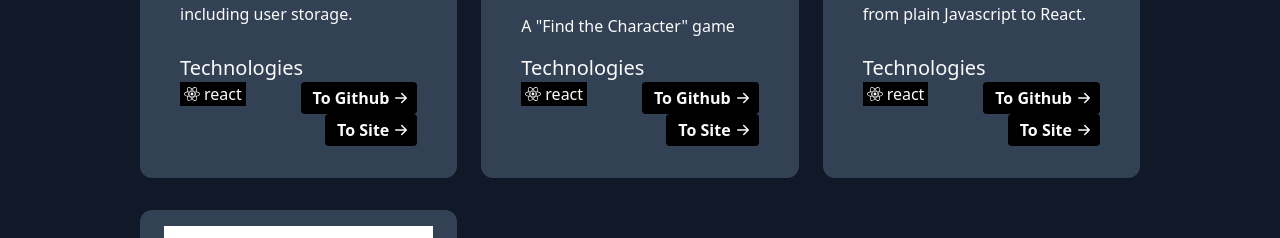
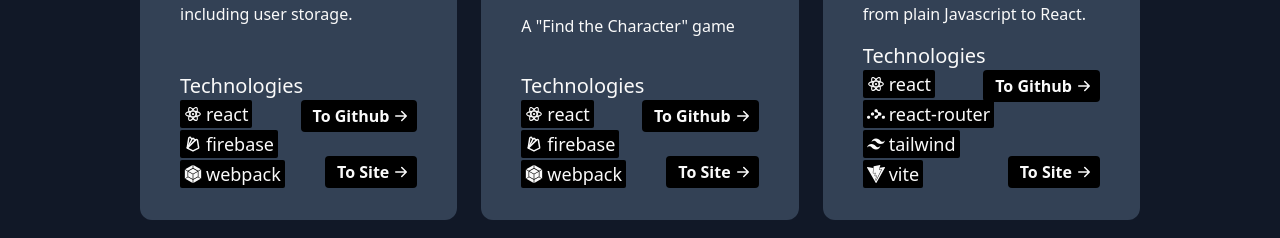
Before and after one commit to smmmfrd/portfolio, a React (Vite) app: page / in a window 1280 px wide. Shown: the part 658-896 px from the top of the page. Built offline with nearby package versions, Linux system fonts and the light colour scheme.

Commit message:
Technology Icons

```diff
--- a/src/App.jsx
+++ b/src/App.jsx
@@ -28,28 +28,28 @@ function App() {
           <Project
             projectName={"Rookie Drive"}
             projectDescription={"A relica of Google Drive, including user storage."}
-            technologies={["react"]}
+            technologies={["react", "firebase", "webpack"]}
             githubLink={"#"}
             siteLink={"#"}
           />
           <Project
             projectName={"Where's Waldo App"}
             projectDescription={'A "Find the Character" game'}
-            technologies={["react"]}
+            technologies={["react", "firebase", "webpack"]}
             githubLink={"#"}
             siteLink={"#"}
           />
           <Project
             projectName={"Battleship"}
             projectDescription={"The game Battleship, redone from plain Javascript to React."}
-            technologies={["react"]}
+            technologies={["react", "react-router", "tailwind", "vite"]}
             githubLink={"#"}
             siteLink={"#"}
           />
           <Project
             projectName={"Fake RMT Site"}
             projectDescription={"A fake store for 'real money trading' of video game items."}
-            technologies={["react"]}
+            technologies={["react", "react-router", "vite"]}
             githubLink={"#"}
             siteLink={"#"}
           />
--- a/src/components/Project.jsx
+++ b/src/components/Project.jsx
@@ -1,16 +1,31 @@
 import { BsArrowRightShort } from "react-icons/bs";
-import { FaReact } from "react-icons/fa";
+import { RiReactjsLine } from "react-icons/ri";
+import { TbBrandFirebase } from "react-icons/tb";
+import { SiReactrouter, SiWebpack, SiTailwindcss, SiVite } from "react-icons/si"
 
 export default function Project({ projectName, projectDescription, technologies, githubLink, siteLink }) {
     function findElement(techName) {
         switch (techName){
             case "react":
-                return <FaReact />;
+                return <RiReactjsLine />;
+            case "firebase":
+                return <TbBrandFirebase />;
+            case "react-router":
+                return <SiReactrouter />;
+            case "webpack":
+                return <SiWebpack />;
+            case "tailwind":
+                return <SiTailwindcss />;
+            case "vite":
+                return <SiVite />;
+            default:
+                return;
         }
     }
 
     const techElements = technologies.map(tech => {
-        return <div className="px-1 bg-black flex items-center gap-1">
+        return <div className="px-1 bg-black flex-none text-lg
+            flex items-center gap-1 rounded-sm">
             {findElement(tech)} {tech}</div>
     });
 
@@ -26,7 +41,7 @@ export default function Project({ projectName, projectDescription, technologies,
                 <div>
                     <h4 className="text-xl">Technologies</h4>
                     <div className="grid grid-cols-2">
-                        <div className="flex items-start">
+                        <div className="flex flex-wrap content-start items-start gap-0.5">
                             {techElements}
                         </div>
                         <div className="flex justify-between flex-col items-end">
```
